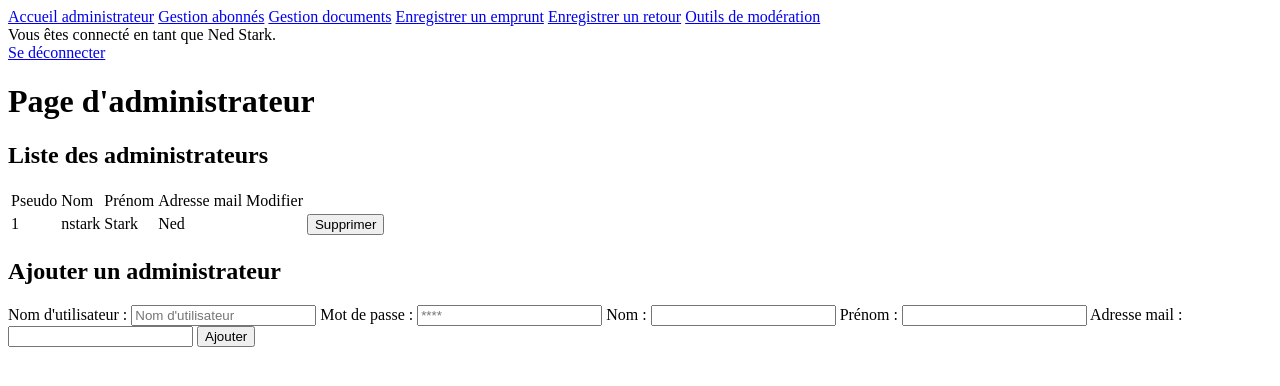
After one commit to Tiferod/ProjetBibliotheque, a PHP site: page /admin_home.php in a window 1280 px wide. The commit adds this page. Shown: the top 386 px of the page. Run offline with PHP 8.4, Linux system fonts and the light colour scheme; a user stored in the database is signed in; data comes from the database, SQL or seed files in the repository.

Commit message:
Gestion admins - presque fini

```diff
--- /dev/null
+++ b/admin_header.php
@@ -0,0 +1,10 @@
+<div>
+	<a href=admin_home.php>Accueil administrateur</a>
+	<a href=admin_abonnes.php>Gestion abonnés</a>
+	<a href=admin_documents.php>Gestion documents</a>
+	<a href=admin_emprunts.php>Enregistrer un emprunt</a>
+	<a href=admin_retours.php>Enregistrer un retour</a>
+	<a href=admin_mod.php>Outils de modération</a>
+</div>
+<div>Vous êtes connecté en tant que <?php echo $prenom . " " . $nom; ?>.</div>
+<div><a href="logout.php">Se déconnecter</a></div>
--- /dev/null
+++ b/admin_home.php
@@ -0,0 +1,74 @@
+<?php
+	include('session.php');
+?>
+<?php
+	$display='';
+	if (isset($_POST['submit'])) {
+		if (empty($_POST['pseudo']) || empty($_POST['mdp']) || empty($_POST['nom']) || empty($_POST['prénom']) || empty($_POST['mail'])) {
+			$display = "Merci de remplir tous les champs";
+		}
+		else {
+			$pseudo = $_POST['pseudo'];
+			$mdp = $_POST['mdp'];
+			mysqli_query($db, "CREATE USER '$pseudo'@'localhost' IDENTIFIED BY '$mdp';");
+			mysqli_query($db, "GRANT ALL PRIVILEGES ON `bibli`.* TO '$pseudo'@'localhost' WITH GRANT OPTION;");
+			$stmt = mysqli_prepare($db, "INSERT INTO Admins(pseudo, mdp, nom, prénom, mail) VALUES (?,?,?,?,?)");
+			mysqli_stmt_bind_param($stmt, "sssss", $pseudo, $mdp, $_POST['nom'], $_POST['prénom'], $_POST['mail']);
+			mysqli_stmt_execute($stmt);
+			if (mysqli_affected_rows($db) == 1) {
+				$display = "Création du compte réussie";
+			}
+			else {
+				$display = "Échec de la création du compte";
+			}
+		}
+	}
+	if (isset($_POST['delete'])) {
+		$id = $_POST['id'];
+		mysqli_query($db, "DELETE FROM Admins WHERE ID = '$id'");
+		if (mysqli_affected_rows($db) == 1) {
+			$display = "Suppression du compte réussie";
+		}
+		else {
+			$display = "Échec de la suppression du compte";
+		}
+	}
+?>
+<!DOCTYPE html>
+<html>
+	<head>
+		<title>Page d'administrateur</title>
+		<link href="style.css" rel="stylesheet" type="text/css">
+	</head>
+	<body>
+		<?php
+			include('admin_header.php');
+		?>
+		<h1>Page d'administrateur</h1>
+		<h2>Liste des administrateurs</h2>
+		<?php
+			$result = mysqli_query($db, "SELECT ID, pseudo, nom, prénom, mail FROM Admins");
+			echo '<table><tr><td>Pseudo</td><td>Nom</td><td>Prénom</td><td>Adresse mail</td><td>Modifier</td><td></td></tr>';
+			while ($row = mysqli_fetch_row($result)) {
+				echo '<tr><td>' . $row[0] . '</td><td>' . $row[1] . '</td><td>' . $row[2] . '</td><td>' . $row[3] . '</td><td></td>' .
+					'<td><form action="" method="post"><input type="hidden" name="id" value=' . $row[0] . ' /><input name="delete" type="submit" value="Supprimer" /></form></td></tr>';
+			}
+			echo '</table>';
+		?>
+		<h2>Ajouter un administrateur</h2>
+		<form action="" method="post">
+			<label>Nom d'utilisateur :</label>
+			<input name="pseudo" placeholder="Nom d'utilisateur" type="text" />
+			<label>Mot de passe :</label>
+			<input name="mdp" placeholder="****" type="password" />
+			<label>Nom :</label>
+			<input name="nom" type="text" />
+			<label>Prénom :</label>
+			<input name="prénom" type="text" />
+			<label>Adresse mail :</label>
+			<input name="mail" type="text" />
+			<input name="submit" type="submit" value="Ajouter" />
+		</form>
+		<div><?php echo $display; ?></div>
+	</body>
+</html>
--- a/index.php
+++ b/index.php
@@ -2,7 +2,7 @@
 	include('login.php');
 	if (isset($_SESSION['pseudo'])) {
 		if ($_SESSION['is_admin']) {
-			header("location: admin.php");
+			header("location: admin_home.php");
 		}
 		else {
 			header("location: home.php");
--- a/login.php
+++ b/login.php
@@ -29,7 +29,7 @@
 				$_SESSION['pseudo'] = $pseudo;
 				$_SESSION['mdp'] = $mdp;
 				if ($_SESSION['is_admin']) {
-					header("location: admin.php");
+					header("location: admin_home.php");
 				}
 				else {
 					header("location: home.php");
```
Also changed, not shown: header.php (+6 -1 lines), README.md, admin_abonnes.php (added), admin_documents.php (added), admin_emprunts.php (added), admin_mod.php (added), admin_retours.php (added).
